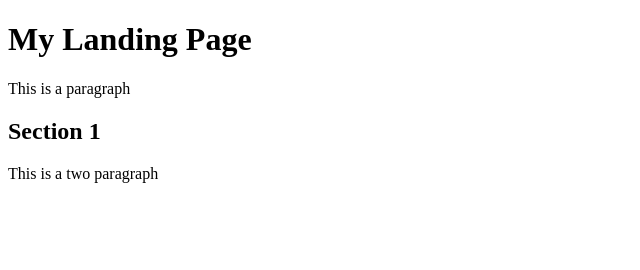
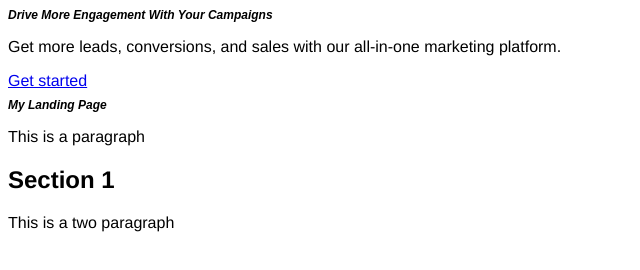
Before and after one commit to trannhat900/tester, a plain HTML site: page index.html in a window 1280 px wide. Shown: the whole page, without its empty margins (0-640 px from the left). Drawn offline with Linux system fonts and the light colour scheme.

Commit message:
test css

```diff
--- a/index.html
+++ b/index.html
@@ -6,6 +6,14 @@
         <title>My Landing Page</title>
         <link rel="stylesheet" href="style.css">
     </head>
+    <header class="hero-section">
+        <div class="hero-content">
+            <h1>Drive More Engagement With Your Campaigns</h1>
+            <p>Get more leads, conversions, and sales with our all-in-one marketing platform.</p>
+            <a href="#cta-section" class="cta-section">Get started</a>
+        </div>
+    </header>
+
     <body>
         <h1> My Landing Page</h1>
         <p> This is a paragraph</p>
--- a/style.css
+++ b/style.css
@@ -0,0 +1,8 @@
+* {
+    font-family: Helvetica,arial;
+}
+h1 {
+    font-family: arial;
+    font-size: 12px;
+    font-style: italic;
+}
```
